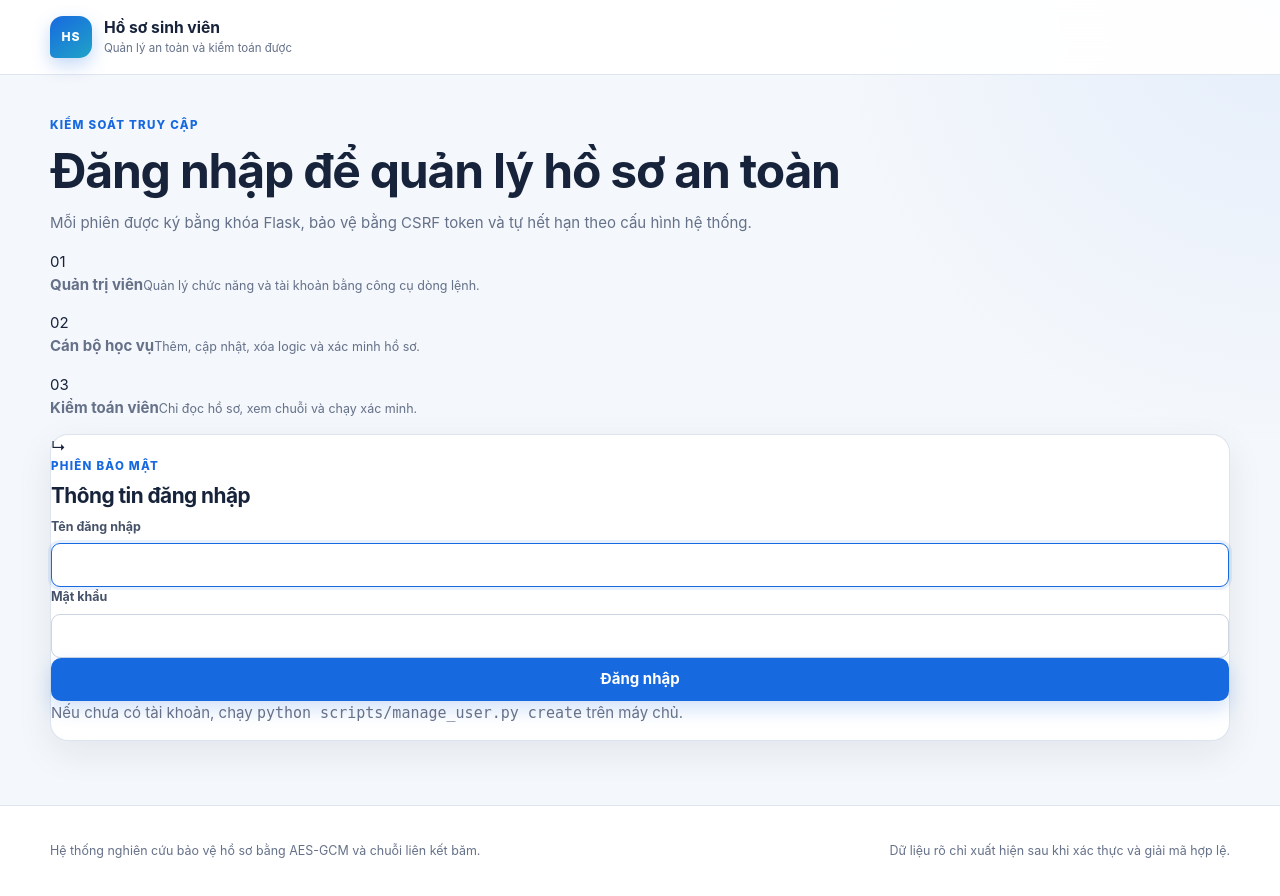
After one commit to hv6z/secure_student_record_blockchain, a Python web app: template src/web/templates/login.html in a window 1280 px wide. The commit adds this page. Run offline with Jinja, Linux system fonts and the light colour scheme; the template is opened without the code that fills it, so the values that code supplies are empty.

Commit message:
Add files via upload

```diff
--- a/src/web/templates/base.html
+++ b/src/web/templates/base.html
@@ -11,13 +11,14 @@
   <a class="skip-link" href="#noi-dung">Chuyển đến nội dung</a>
   <header class="site-header">
     <div class="header-inner">
-      <a class="brand" href="{{ url_for('web.dashboard') }}" aria-label="Về bảng điều khiển">
+      <a class="brand" href="{{ url_for('web.dashboard') if current_user else url_for('auth.login') }}" aria-label="{{ 'Về bảng điều khiển' if current_user else 'Về trang đăng nhập' }}">
         <span class="brand-mark" aria-hidden="true">HS</span>
         <span>
           <strong>Hồ sơ sinh viên</strong>
           <small>Quản lý an toàn và kiểm toán được</small>
         </span>
       </a>
+      {% if current_user %}
         <button class="nav-toggle" type="button" aria-expanded="false" aria-controls="main-navigation">
           <span></span><span></span><span></span>
           <span class="sr-only">Mở trình đơn</span>
@@ -27,7 +28,16 @@
           <a class="{{ 'active' if request.endpoint in ['web.students', 'web.new_student', 'web.student_detail', 'web.edit_student'] else '' }}" href="{{ url_for('web.students') }}">Sinh viên</a>
           <a class="{{ 'active' if request.endpoint == 'web.blockchain' else '' }}" href="{{ url_for('web.blockchain') }}">Chuỗi kiểm toán</a>
           <a class="{{ 'active' if request.endpoint == 'web.verification' else '' }}" href="{{ url_for('web.verification') }}">Xác minh</a>
+          <span class="account-chip">
+            <span aria-hidden="true">{{ current_user.username[:1]|upper }}</span>
+            <span><strong>{{ current_user.username }}</strong><small>{{ role_label(current_user.role) }}</small></span>
+          </span>
+          <form method="post" action="{{ url_for('auth.logout') }}" class="logout-form">
+            <input type="hidden" name="csrf_token" value="{{ csrf_token() }}">
+            <button class="logout-button" type="submit">Đăng xuất</button>
+          </form>
         </nav>
+      {% endif %}
     </div>
   </header>
 
@@ -52,7 +62,7 @@
   <footer class="site-footer">
     <div class="footer-inner">
       <p>Hệ thống nghiên cứu bảo vệ hồ sơ bằng AES-GCM và chuỗi liên kết băm.</p>
-      <p>Dữ liệu rõ chỉ xuất hiện sau khi giải mã hợp lệ.</p>
+      <p>Dữ liệu rõ chỉ xuất hiện sau khi xác thực và giải mã hợp lệ.</p>
     </div>
   </footer>
   <script src="{{ url_for('static', filename='js/main.js') }}" defer></script>
--- a/src/web/templates/blockchain.html
+++ b/src/web/templates/blockchain.html
@@ -29,6 +29,7 @@
           <div class="block-facts">
             <div><span>Mã hồ sơ</span><a href="{{ url_for('web.student_detail', record_id=block.record_id) }}"><code>{{ block.record_id }}</code></a></div>
             <div><span>Phiên bản</span><strong>v{{ block.version }}</strong></div>
+            <div><span>Người thao tác</span><strong>{{ role_label(block.actor_role) }}</strong><code title="{{ block.actor_id }}">{{ block.actor_id[:13] }}{{ '…' if block.actor_id|length > 13 else '' }}</code></div>
           </div>
         {% else %}
           <p class="genesis-copy">Khối cố định mở đầu chuỗi và tạo mốc kiểm tra cho khối tiếp theo.</p>
--- a/src/web/templates/dashboard.html
+++ b/src/web/templates/dashboard.html
@@ -7,7 +7,9 @@
     <h1>Hồ sơ được mã hóa, mọi thay đổi đều có dấu vết</h1>
     <p>Theo dõi hồ sơ sinh viên, kiểm tra chuỗi liên kết băm và xác minh tính toàn vẹn từ một nơi duy nhất.</p>
     <div class="hero-actions">
-      <a class="button button-primary" href="{{ url_for('web.new_student') }}">Thêm sinh viên</a>
+      {% if can_manage_records() %}
+        <a class="button button-primary" href="{{ url_for('web.new_student') }}">Thêm sinh viên</a>
+      {% endif %}
       <a class="button button-secondary" href="{{ url_for('web.verification') }}">Xác minh dữ liệu</a>
     </div>
   </div>
@@ -60,7 +62,7 @@
       <div class="empty-state compact">
         <span class="empty-icon" aria-hidden="true">＋</span>
         <h3>Chưa có hồ sơ</h3>
-        <p>Thêm sinh viên đầu tiên để bắt đầu chuỗi kiểm toán.</p>
+        <p>{{ 'Thêm sinh viên đầu tiên để bắt đầu chuỗi kiểm toán.' if can_manage_records() else 'Chưa có hồ sơ nào trong phạm vi theo dõi.' }}</p>
       </div>
     {% endif %}
   </section>
--- /dev/null
+++ b/src/web/templates/login.html
@@ -0,0 +1,35 @@
+{% extends "base.html" %}
+{% block title %}Đăng nhập | Hồ sơ sinh viên{% endblock %}
+{% block content %}
+<section class="login-shell">
+  <div class="login-intro">
+    <span class="eyebrow">Kiểm soát truy cập</span>
+    <h1>Đăng nhập để quản lý hồ sơ an toàn</h1>
+    <p>Mỗi phiên được ký bằng khóa Flask, bảo vệ bằng CSRF token và tự hết hạn theo cấu hình hệ thống.</p>
+    <div class="login-feature-list">
+      <div><span aria-hidden="true">01</span><p><strong>Quản trị viên</strong><small>Quản lý chức năng và tài khoản bằng công cụ dòng lệnh.</small></p></div>
+      <div><span aria-hidden="true">02</span><p><strong>Cán bộ học vụ</strong><small>Thêm, cập nhật, xóa logic và xác minh hồ sơ.</small></p></div>
+      <div><span aria-hidden="true">03</span><p><strong>Kiểm toán viên</strong><small>Chỉ đọc hồ sơ, xem chuỗi và chạy xác minh.</small></p></div>
+    </div>
+  </div>
+
+  <form class="panel login-card" method="post" action="{{ url_for('auth.login') }}" autocomplete="on">
+    <input type="hidden" name="csrf_token" value="{{ login_csrf_token() }}">
+    <input type="hidden" name="next" value="{{ next_url }}">
+    <div class="login-card-heading">
+      <span class="login-lock" aria-hidden="true">↳</span>
+      <div><span class="eyebrow">Phiên bảo mật</span><h2>Thông tin đăng nhập</h2></div>
+    </div>
+    <label class="field">
+      <span>Tên đăng nhập</span>
+      <input name="username" value="{{ username|default('') }}" required minlength="3" maxlength="64" autocomplete="username" autofocus>
+    </label>
+    <label class="field">
+      <span>Mật khẩu</span>
+      <input type="password" name="password" required maxlength="256" autocomplete="current-password">
+    </label>
+    <button class="button button-primary button-full" type="submit">Đăng nhập</button>
+    <p class="login-help">Nếu chưa có tài khoản, chạy <code>python scripts/manage_user.py create</code> trên máy chủ.</p>
+  </form>
+</section>
+{% endblock %}
--- a/src/web/templates/student_detail.html
+++ b/src/web/templates/student_detail.html
@@ -13,7 +13,7 @@
       </div>
     </div>
   </div>
-  {% if student._status == 'active' %}
+  {% if student._status == 'active' and can_manage_records() %}
     <div class="header-actions">
       <a class="button button-secondary" href="{{ url_for('web.edit_student', record_id=student._record_id) }}">Cập nhật</a>
       <form method="post" action="{{ url_for('web.delete_student', record_id=student._record_id) }}" data-confirm="Bạn có chắc muốn xóa hồ sơ này? Thao tác xóa vẫn được ghi trong chuỗi kiểm toán.">
```
Also changed, not shown: src/web/templates/error.html (+6 -2 lines), src/web/templates/students.html (+6 -2 lines), src/web/templates/student_form.html (line endings or trailing spaces), src/web/templates/verification.html (line endings or trailing spaces). Lines whose indentation alone changed are shown as unchanged.
